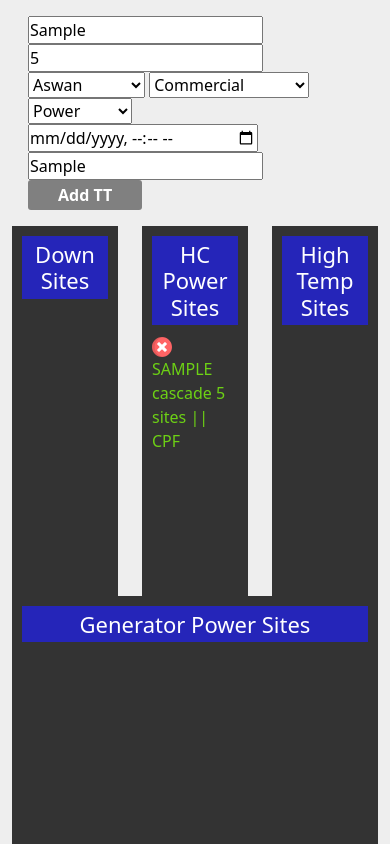
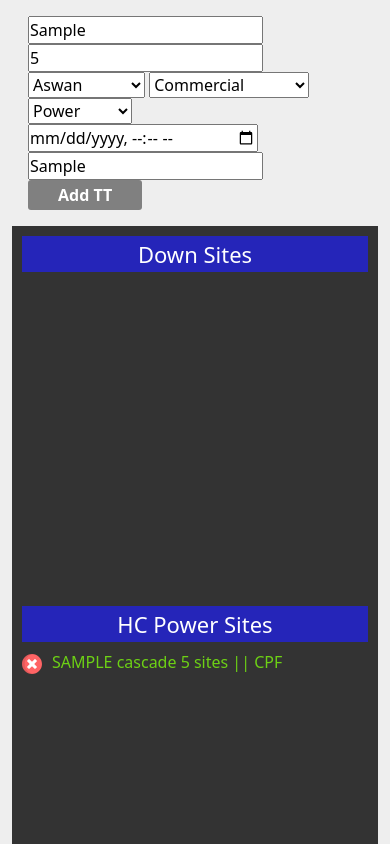
Before and after one commit to YahiaG/L1NOC, a plain HTML site: page index.html in a window 390 px wide. Both pictures are taken after typing "Sample", "5", "Sample" into the empty fields and a click on the input "Add TT". Shown: the top 844 px of the page. Drawn offline with Linux system fonts and the light colour scheme.

Commit message:
responsive design

```diff
--- a/index.html
+++ b/index.html
@@ -70,12 +70,14 @@
 
     <div class="container-fluid">
     <div class="important row">
+      <div class="col-sm-6 col-md-4 col-lg-3">
 
       </div>
+    </div>
 
-      <div class="results row g-3 mt-2">
+    <div class="results row g-3 mt-2">
 
-      </div>
+    </div>
     </div>
 
     <script src="main.js"></script>
--- a/main.js
+++ b/main.js
@@ -37,25 +37,25 @@ function updateView() {
     localStorage.savedTickets = JSON.stringify(tickets);
     results.innerHTML="";
     document.getElementsByClassName("important")[0].innerHTML=`
-        <div class="col">
+        <div class="col-md-6 col-lg-4 col-xl-3">
           <div class="list">
             <h3>Down Sites</h3>
             <ul class="sa"></ul>
           </div>
         </div>
-        <div class="col">
+        <div class="col-md-6 col-lg-4 col-xl-3">
             <div class="list">
                 <h3>HC Power Sites</h3>
                 <ul class="hc"></ul>
             </div>
         </div>
-            <div class="col">
+        <div class="col-md-6 col-lg-4 col-xl-3">
             <div class="list">
                 <h3>High Temp Sites</h3>
                 <ul class="ht"></ul>
             </div>
         </div>
-            <div class="col">
+        <div class="col-md-6 col-lg-4 col-xl-3">
             <div class="list">
                 <h3>Generator Power Sites</h3>
                 <ul class="gen"></ul>
@@ -66,7 +66,7 @@ function updateView() {
         let {id,site,cascade,office,alarm,source,faultTime,rc} = tickets[i];
         if(document.getElementsByClassName(office)[0]=== undefined) {
             let col = document.createElement("div");
-            col.classList.add("col");
+            col.className = `col-md-6 col-lg-4 col-xl-3`;
             let newOffice = document.createElement("div");
             results.append(col);
             newOffice.classList.add("list");
```
Lines whose indentation alone changed are shown as unchanged.
